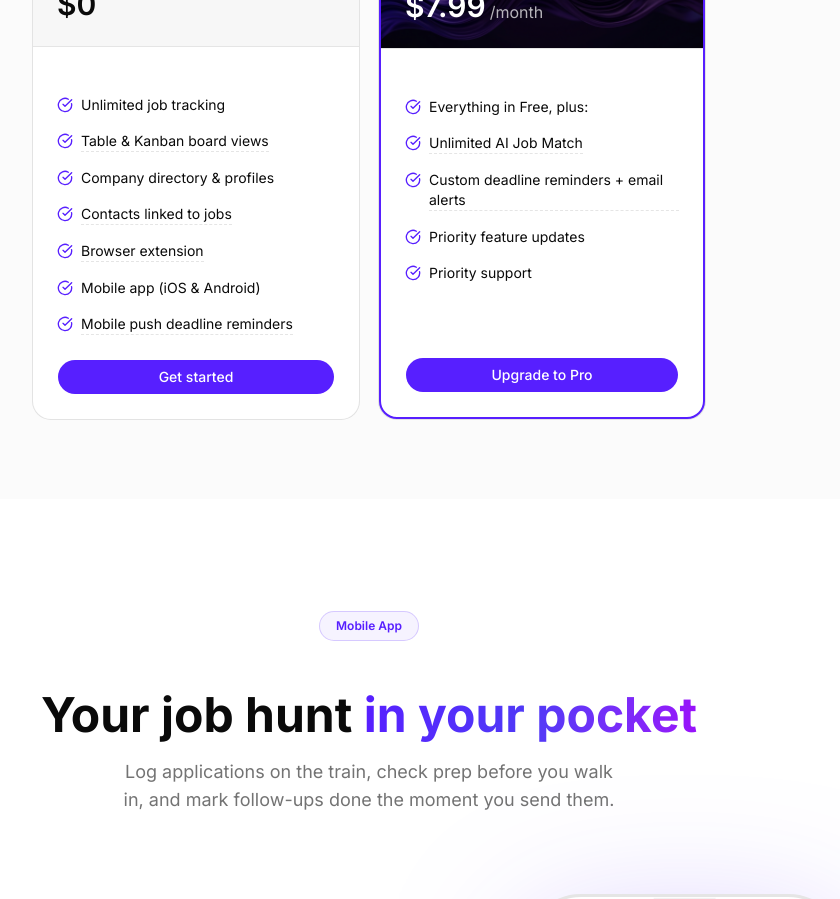
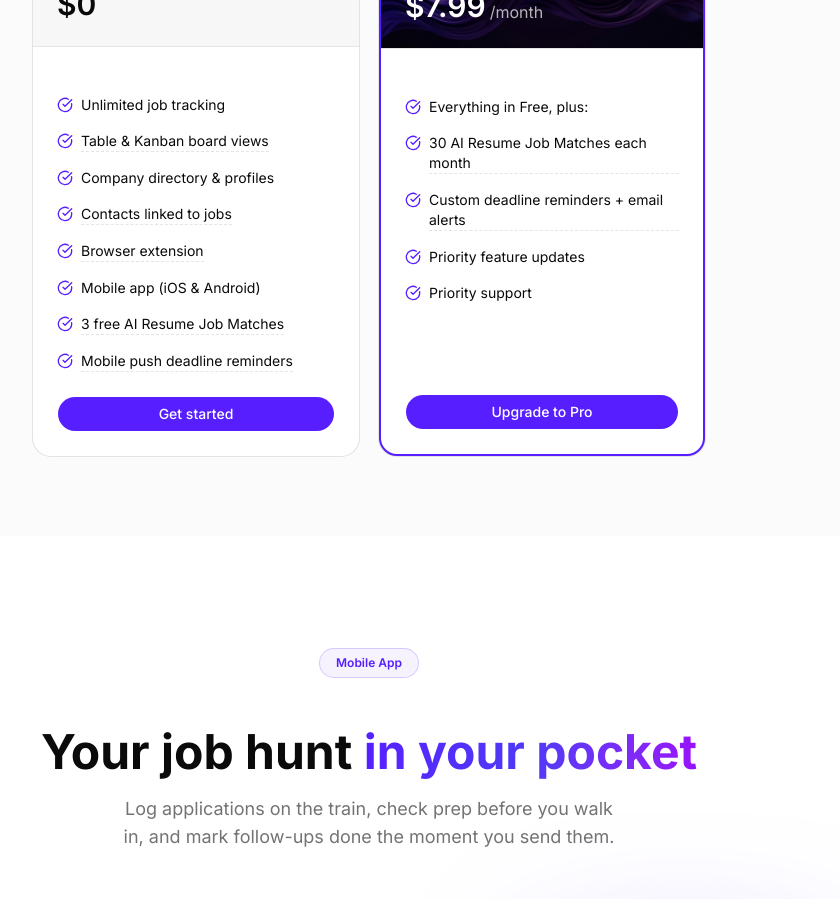
Before and after one commit to Zyntro-Official/orbbt-website, a Next.js app: page / in a window 1280 px wide. Shown: the part 7180-8079 px from the top of the page, without its empty margins (271-1111 px from the left). Built offline with nearby package versions, Linux system fonts and the light colour scheme.

Commit message:
Mirror from HasnainRaza026/orbbt-website

```diff
--- a/src/app/(sections)/pricing/page.tsx
+++ b/src/app/(sections)/pricing/page.tsx
@@ -65,6 +65,10 @@ const PLANS = [
       },
       { text: "Mobile app (iOS & Android)" },
       {
+        text: "3 free AI Resume Job Matches",
+        tooltip: "Three successful analyses per account, available at any time. They do not renew monthly.",
+      },
+      {
         text: "Mobile push deadline reminders",
         tooltip: "Get a notification reminder 2 days before a saved job deadline.",
       },
@@ -85,9 +89,9 @@ const PLANS = [
     features: [
       { text: "Everything in Free, plus:" },
       {
-        text: "Unlimited AI Job Match",
+        text: "30 AI Resume Job Matches each month",
         tooltip:
-          "Instant fit scoring and skill gap analysis for any job listing.",
+          "Thirty successful analyses each subscription month, for both monthly and annual subscribers.",
       },
       {
         text: "Custom deadline reminders + email alerts",
```
